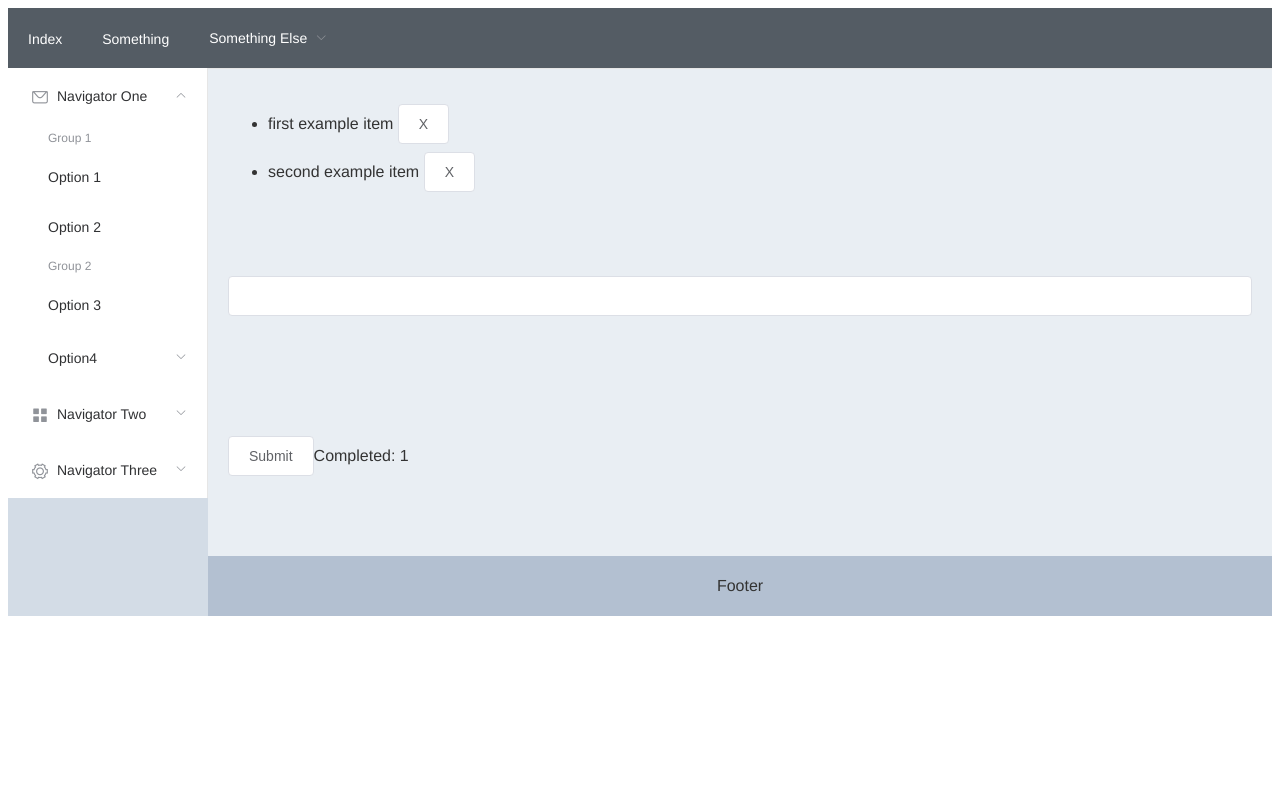
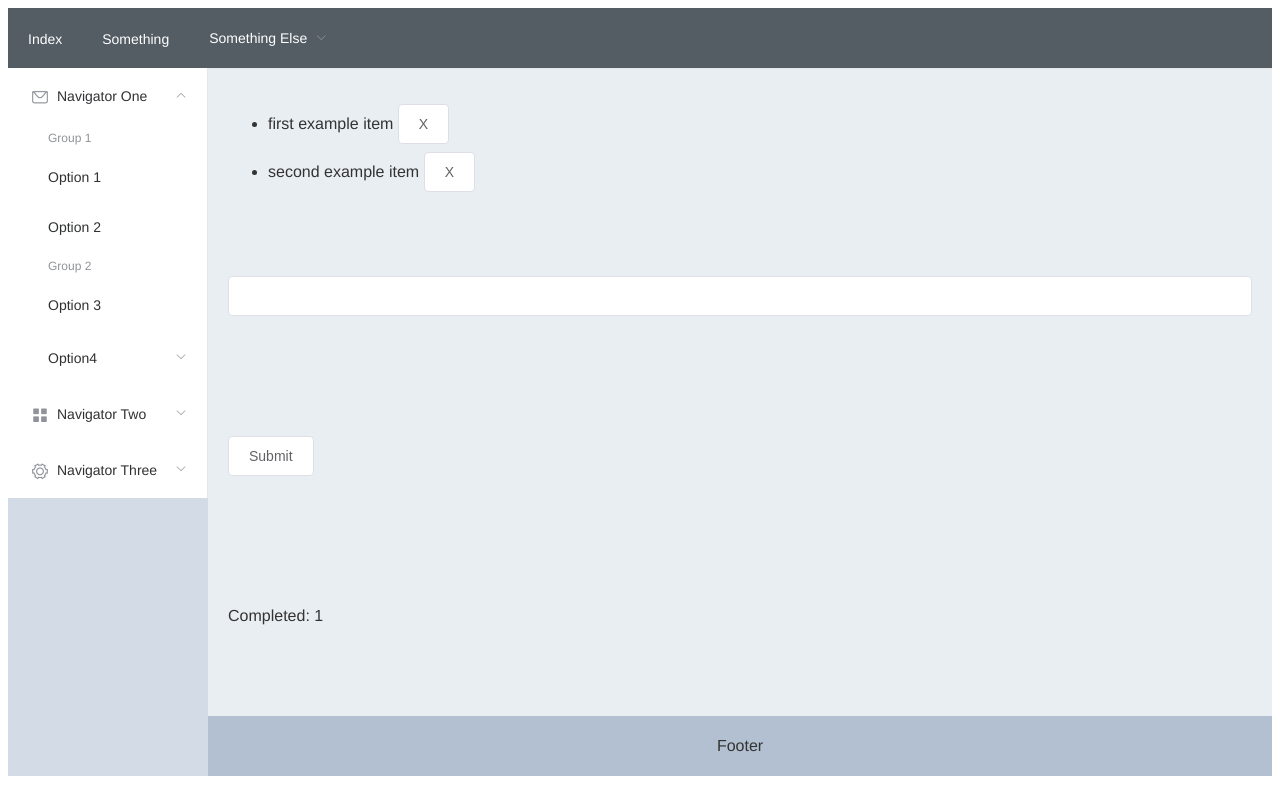
Before and after one commit to tomeightyeight/nuxt-dummy-application, a Nuxt app: page /todos in a window 1280 px wide. Built offline with nearby package versions, Linux system fonts and the light colour scheme.

Commit message:
Specify tempalte lang attribute

```diff
--- a/components/containers/HeaderContainer.vue
+++ b/components/containers/HeaderContainer.vue
@@ -1,4 +1,4 @@
-<template>
+<template lang="html">
   <el-menu
     :default-active="activeIndex2"
     class="el-menu-demo"
--- a/components/containers/NavigationContainer.vue
+++ b/components/containers/NavigationContainer.vue
@@ -1,4 +1,4 @@
-<template>
+<template lang="html">
   <el-menu :default-openeds="['1']">
     <el-submenu index="1">
       <template slot="title"><i class="el-icon-message"></i>Navigator One</template>
--- a/pages/index.vue
+++ b/pages/index.vue
@@ -1,4 +1,4 @@
-<template>
+<template lang="html">
   <section class="section">
     <el-form ref="form" :model="form" label-width="120px">
       <el-form-item label="Example field">
--- a/pages/todos.vue
+++ b/pages/todos.vue
@@ -1,4 +1,4 @@
-<template>
+<template lang="html">
   <section class="section">
     <ul>
       <li v-for="(item, index) in list" :key="index">
@@ -10,7 +10,9 @@
     <el-input v-model="input"></el-input>
     <el-button @click="submit()">Submit</el-button>
 
-    <span>Completed: {{ completedToDos }}</span>
+    <div>
+      <span>Completed: {{ completedToDos }}</span>
+    </div>
   </section>
 </template>
 
```
